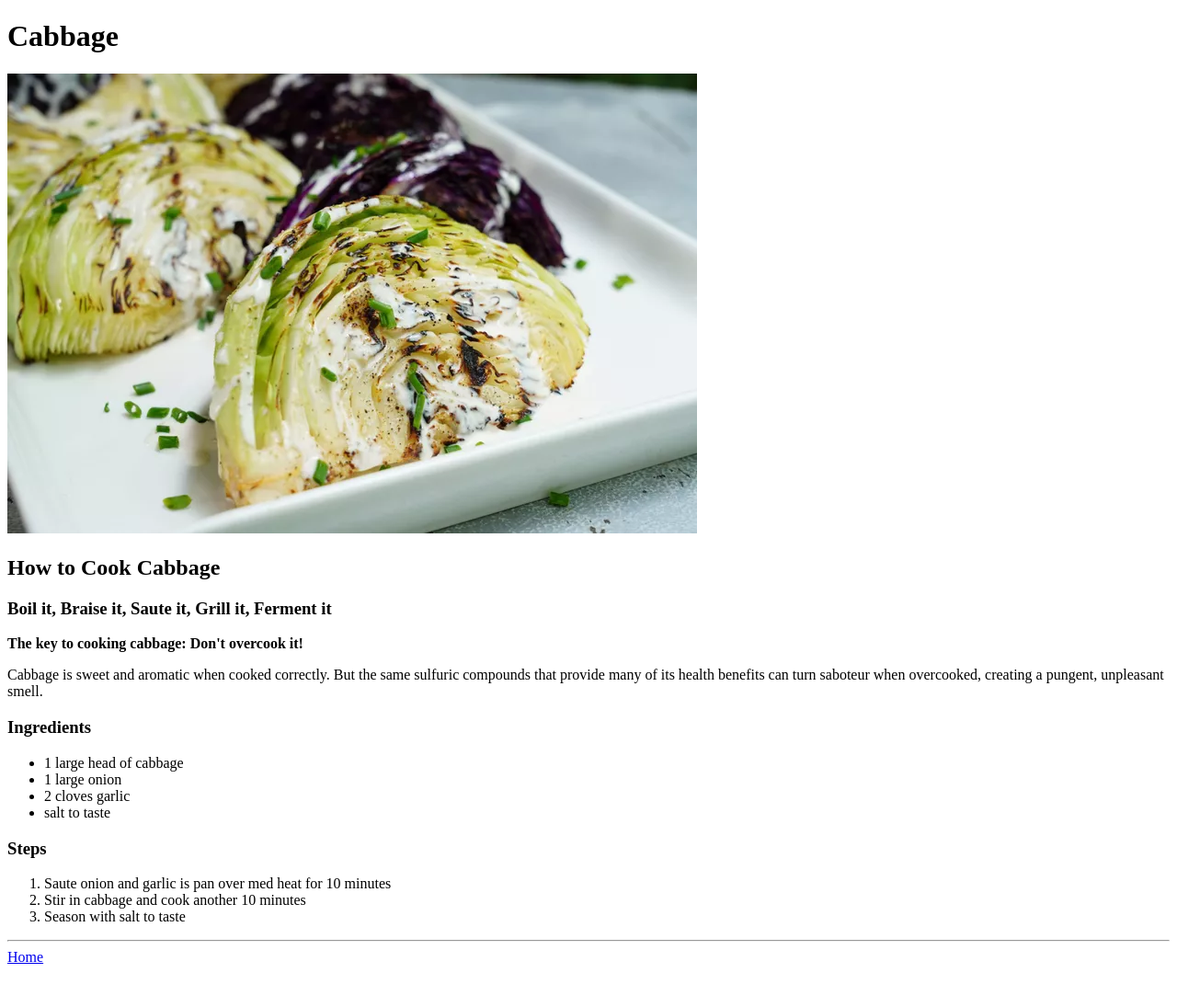
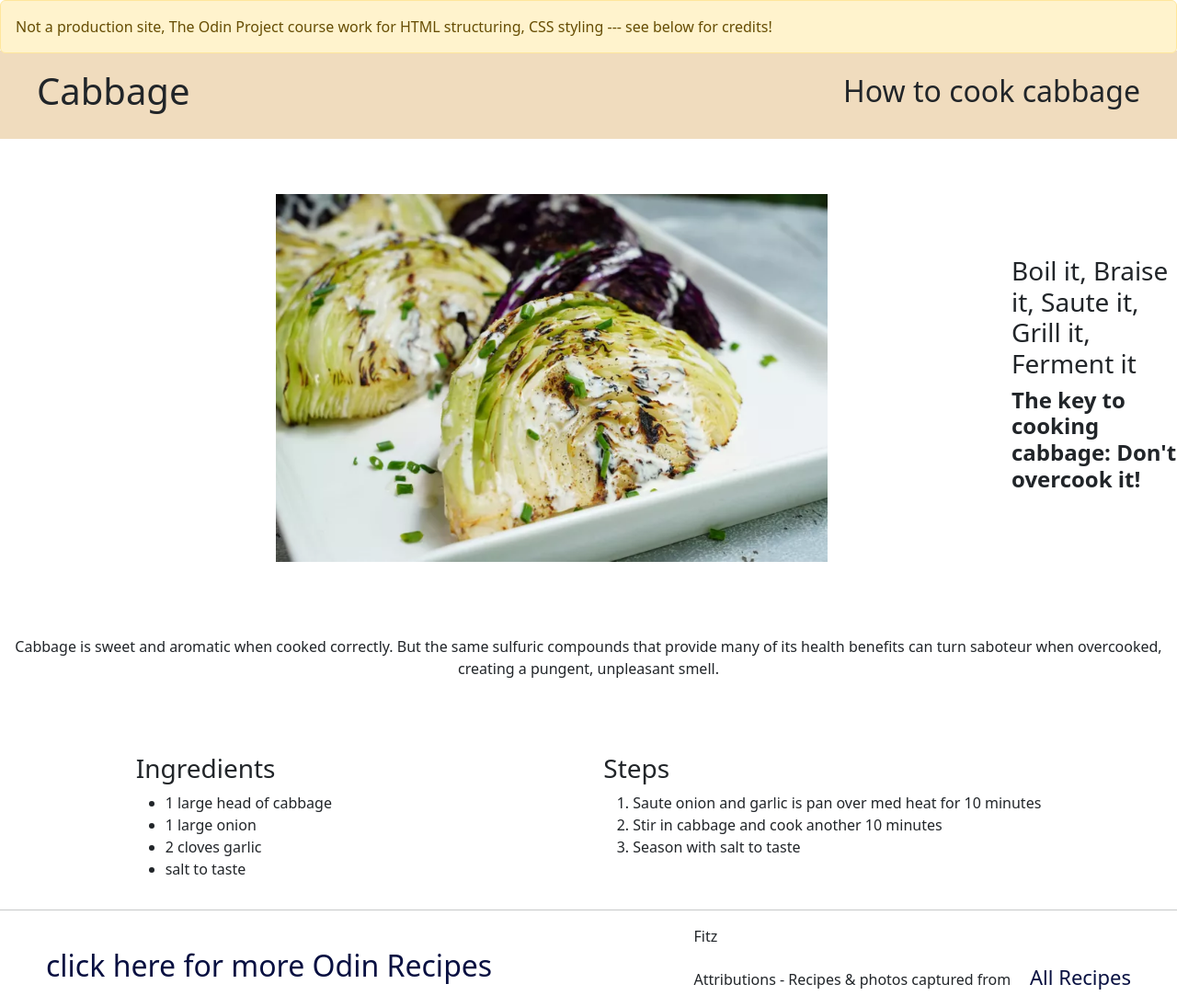
Before and after one commit to FitzBrendan/recipes-website-odin, a plain HTML site: page recipes/cabbage.html in a window 1280 px wide. Shown: the whole page at 92% size. Before the commit the page ends 1058 px from the top, so only its background shows below. Drawn offline with nearby package versions, Linux system fonts and the light colour scheme.

Commit message:
Add css file for styling

```diff
--- a/recipes/cabbage.html
+++ b/recipes/cabbage.html
@@ -5,26 +5,40 @@
     <meta charset="UTF-8">
     <meta http-equiv="X-UA-Compatible" content="IE=edge">
     <meta name="viewport" content="width=device-width, initial-scale=1.0">
+    <link rel="stylesheet" href="../styles.css">
+    <link href="https://cdn.jsdelivr.net/npm/bootstrap@5.3.0-alpha1/dist/css/bootstrap.min.css" rel="stylesheet"
+        integrity="sha384-GLhlTQ8iRABdZLl6O3oVMWSktQOp6b7In1Zl3/Jr59b6EGGoI1aFkw7cmDA6j6gD" crossorigin="anonymous">
     <title>Cabbage</title>
 </head>
 
 <body>
+    <div class="fixed-top">
+        <div class="alert alert-warning" role="alert">
+            Not a production site, The Odin Project course work for HTML structuring, CSS styling --- see below for
+            credits!
+        </div>
+    </div>
+
+    <header class="header">
+        <h1>Cabbage</h1>
+        <h2>How to cook cabbage</h2>
+    </header>
     <main>
-        <div>
-            <h1>Cabbage</h1>
+        <section class="flex2col">
+            <div class="left-margin300">
+                <img src="../images-recipes/grilled-cabbage.webp" width="600px" height="400px" alt="grilled cabbage">
             </div>
-        <div>
-            <img src="../images-recipes/grilled-cabbage.webp">
+            <div class="left-margin200">
+                <h3>Boil it, Braise it, Saute it, Grill it, Ferment it</h3>
+                <h4><b>The key to cooking cabbage: Don't overcook it!</b></h4>
             </div>
-        <div>
-            <h2>How to Cook Cabbage</h2>
-            <h3>Boil it, Braise it, Saute it, Grill it, Ferment it</h3>
-            <p><b>The key to cooking cabbage: Don't overcook it!</b></p>
-            <p>Cabbage is sweet and aromatic when cooked correctly.
+        </section>
+        <p class="text-center top-bot-margin40">Cabbage is sweet and aromatic when cooked correctly.
             But the same sulfuric compounds that provide many of its
             health benefits can turn saboteur when overcooked, creating
-                a pungent, unpleasant smell.</p>
-        </div>
+            a pungent, unpleasant smell.
+        </p>
+        <section class="flex-align-top">
             <div>
                 <h3>Ingredients</h3>
                 <ul>
@@ -42,10 +56,21 @@
                     <li>Season with salt to taste</li>
                 </ol>
             </div>
+        </section>
     </main>
+    <hr>
     <footer>
-        <hr>
-        <a href="../index.html">Home</a>
+        <section class="flex-footer">
+            <div>
+                <a href="../index.html">click here for more Odin Recipes</a>
+            </div>
+            <div>
+                <p>Fitz</p>
+                <p>Attributions - Recipes & photos captured from &nbsp &nbsp
+                    <a href="https://www.allrecipes.com" class="all-recipes">All Recipes</a>
+                </p>
+            </div>
+        </section>
     </footer>
 </body>
 
--- /dev/null
+++ b/styles.css
@@ -0,0 +1,66 @@
+.left-margin300 {
+    margin-left: 300px;
+}
+.left-margin200{
+    margin-left: 200px;
+}
+.top-bot-margin40{
+    margin: 80px 0;
+}
+
+h3 {
+    font-size: 30px;
+}
+h4 {
+    font-size: 22px;
+}
+
+p.text-center {
+    text-align: center;
+}
+
+a{
+    text-decoration: none !important;
+    color: #081041 !important;
+    font-size: 32px !important;
+}
+
+a:hover {
+    color: #110f0f !important;
+    font-style: italic;
+    font-weight: bold;
+}
+
+.header {
+    display: flex;
+    align-items: center;
+    justify-content: space-between;
+    background-color: #f0dcbe;
+    padding: 20px 40px;
+    margin-bottom: 20px;
+    margin-top: 55px;
+}
+
+.flex2col {
+    display: flex;
+    align-items: center;
+    margin: 60px 0 60px 0;
+}
+.flex-align-top{
+    display: flex;
+    align-items: flex-start;
+    justify-content: space-around;
+}
+.flex-footer {
+    display: flex;
+    align-items: center;
+    justify-content: space-between;
+    margin: 0 50px;
+}
+.index-footer {
+    text-align: right;
+    margin: 0 50px  0 0;
+}
+.all-recipes {
+    font-size: 22px !important;
+}
```
Also changed, not shown: index.html (+48 -4 lines), recipes/grilled-asparagus.html (+38 -14 lines), recipes/roasted-peppers.html (+39 -13 lines). Lines whose indentation alone changed are shown as unchanged.
